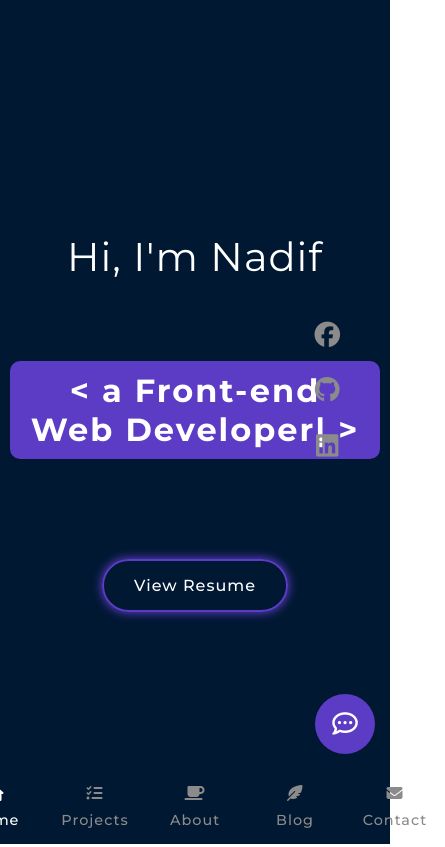
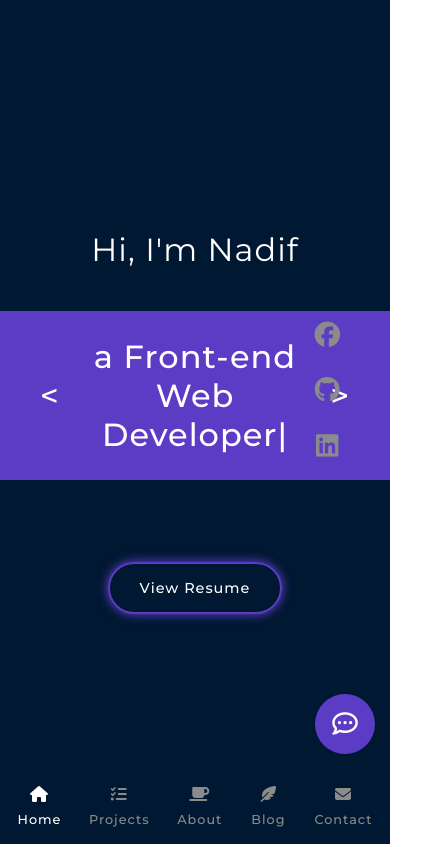
Before and after one commit to nadifalifahim/portfolio-client, a React (Create React App) app: page / in a window 390 px wide. Shown: the whole page, 445 px wide, since content can reach past the window. Built offline with nearby package versions, Linux system fonts and the light colour scheme.

Commit message:
Adds responsiveness

```diff
--- a/src/Pages/About/About.css
+++ b/src/Pages/About/About.css
@@ -94,3 +94,35 @@
   font-size: 1rem;
   text-align: center;
 }
+
+@media (max-width: 450px) {
+  .about-container {
+    justify-content: flex-start;
+    flex-direction: column;
+    padding: 30px 0 0;
+  }
+
+  .about-content {
+    width: 87%;
+  }
+
+  .about-image-container {
+    width: 150px;
+    border-radius: 50%;
+    border: 3px solid var(--color-purple);
+    transition: 0.3s all ease;
+    min-height: 150px;
+    box-shadow: 0 0 10px 1px var(--color-purple);
+  }
+
+  .about-details {
+    text-align: justify;
+    font-weight: 400;
+    font-size: 1.1rem;
+    line-height: 1.3;
+  }
+
+  .about-header {
+    font-size: 1.5rem;
+  }
+}
--- a/src/Pages/Home/Contact/Contact.css
+++ b/src/Pages/Home/Contact/Contact.css
@@ -45,13 +45,17 @@
   width: 50px;
 }
 
+.message-space {
+  margin: 10px 0;
+}
+
 .contact-form-content {
   width: 100%;
   letter-spacing: 1px;
 }
 
 .contact-form-content label {
-  margin-left: 10px;
+  margin: 10px 10px;
 }
 
 .contact-form-content textarea {
@@ -83,10 +87,48 @@
 }
 
 @media (max-width: 450px) {
+  .contact-container {
+    overflow-y: scroll;
+    display: flex;
+    align-items: flex-start;
+    justify-content: center;
+  }
+
+  .contact-content {
+    width: 90%;
+  }
+
   .contact-heading {
     font-size: 1.5rem;
     text-align: center;
-    margin: 50px 0;
+    margin: 30px 0;
+  }
+
+  .nameemail-container {
+    display: flex;
+    justify-content: space-between;
+    width: 100%;
+    align-items: center;
+    flex-direction: column;
+  }
+  .contact-form-content textarea {
+    width: 100%;
+    height: 200px;
+  }
+  .nameemail-space {
+    width: 0px;
+  }
+
+  .message-space {
+    margin: 2px 0;
+  }
+
+  .contact-form-container form input,
+  .contact-form-container form textarea {
+    padding: 15px 20px;
+
+    font-size: 1rem;
+    transition: 0.2s ease all;
   }
 }
 
--- a/src/Pages/Home/Contact/Contact.js
+++ b/src/Pages/Home/Contact/Contact.js
@@ -62,19 +62,18 @@ const Contact = () => {
               <form ref={form} onSubmit={handleContactSubmit}>
                 <div className="nameemail-container">
                   <div className="contact-form-content">
-                    <label>Name</label> <br />
+                    <label>Name</label>
                     <input type="text" name="name" />
                   </div>
                   <div className="nameemail-space"></div>
                   <div className="contact-form-content">
-                    <label>Email *</label> <br />
+                    <label>Email *</label>
                     <input type="text" name="email" required />
                   </div>
                 </div>
-                <br />
-                <br />
+                <div className="message-space"></div>
                 <div className="contact-form-content">
-                  <label>Message</label> <br />
+                  <label>Message</label>
                   <textarea name="message" className="form-text-area" />
                 </div>
                 <button type="submit" className="form-submit-button">
--- a/src/Pages/Home/Projects/ProjectLoader/ProjectLoader.css
+++ b/src/Pages/Home/Projects/ProjectLoader/ProjectLoader.css
@@ -23,3 +23,11 @@
     transform: scale(1);
   }
 }
+
+@media (max-width: 450px) {
+  .project-loader p {
+    margin: 15px 0;
+    font-size: 2rem;
+    font-weight: 400;
+  }
+}
--- a/src/Pages/Home/Projects/Projects.css
+++ b/src/Pages/Home/Projects/Projects.css
@@ -14,6 +14,7 @@
   text-align: center;
   margin: 50px 0 0;
   padding: 5px 30px;
+  border-radius: 5px;
 }
 
 .projects-content-container {
@@ -38,3 +39,13 @@
 .projects-content::-webkit-scrollbar-thumb:hover {
   background: var(--color-purple);
 }
+
+@media (max-width: 450px) {
+  .projects-header {
+    margin: 10px 0 0;
+    padding: 5px 30px;
+    border-radius: 5px;
+    font-weight: 500;
+    font-size: 1.5rem;
+  }
+}
--- a/src/Pages/Home/TopBanner/TopBanner.css
+++ b/src/Pages/Home/TopBanner/TopBanner.css
@@ -63,9 +63,57 @@
 }
 
 @media (max-width: 450px) {
-  .topbanner-subheading {
+  .topbanner-title-container {
+    display: flex;
+    align-items: center;
+    justify-content: center;
+    flex-direction: column;
+    text-align: center;
+    height: 100vh;
+  }
+
+  .topbanner-heading {
+    font-weight: 400;
     font-size: 2rem;
-    margin: 80px 10px 50px;
-    padding: 10px 20px;
+    letter-spacing: 1px;
+  }
+
+  .topbanner-subheading-container {
+    width: 100%;
+    min-height: 30vh;
+    display: flex;
+    align-items: center;
+    justify-content: center;
+  }
+
+  .topbanner-subheading-phone {
+    font-weight: 500;
+    font-size: 2rem;
+    letter-spacing: 1px;
+    margin: 20px auto;
+    background-color: var(--color-purple);
+    color: white;
+    padding: 10px 40px;
+    border-radius: 0;
+    width: 100%;
+    height: 20vh;
+    display: flex;
+    align-items: center;
+    justify-content: center;
+  }
+
+  .topbanner-buttons button {
+    padding: 15px 30px;
+    font-size: 0.9rem;
+    letter-spacing: 1px;
+    border: 2px solid var(--color-purple);
+    margin-top: 50px;
+    border-radius: 60px;
+    transition: 0.5s ease all;
+    box-shadow: 0 0 10px 1px var(--color-purple);
+  }
+
+  .topbanner-buttons button {
+    margin-top: 40px;
   }
 }
--- a/src/Pages/Home/TopBanner/TopBanner.js
+++ b/src/Pages/Home/TopBanner/TopBanner.js
@@ -3,13 +3,34 @@ import "./TopBanner.css";
 import Typical from "react-typical";
 import Fade from "react-reveal/Fade";
 import SocialIcons from "../../Shared/SocialIcons/SocialIcons";
+import { useEffect, useState } from "react/cjs/react.development";
 
 const TopBanner = () => {
+  const [isPhoneView, setIsPhoneView] = useState(false);
+
+  useEffect(() => {
+    if (window.innerWidth < 450) {
+      setIsPhoneView(true);
+    }
+  }, []);
+
   return (
     <div className="topbanner-container">
       <Fade>
         <div className="topbanner-title-container">
           <h1 className="topbanner-heading">Hi, I'm Nadif </h1>
+          <div className="topbanner-subheading-container">
+            {isPhoneView ? (
+              <h1 className="topbanner-subheading-phone">
+                &#60;{" "}
+                <Typical
+                  steps={["", 2500, `a Front-end Developer`, 5000]}
+                  loop={1}
+                  wrapper="span"
+                />{" "}
+                &#62;
+              </h1>
+            ) : (
               <h1 className="topbanner-subheading">
                 &#60;{" "}
                 <Typical
@@ -19,6 +40,8 @@ const TopBanner = () => {
                 />{" "}
                 &#62;
               </h1>
+            )}
+          </div>
           <SocialIcons />
           <div className="topbanner-buttons">
             <a
--- a/src/Pages/Shared/Loader/Loader.css
+++ b/src/Pages/Shared/Loader/Loader.css
@@ -14,3 +14,11 @@
   font-size: 2.5rem;
   transform: scale(1) translateY(0px);
 }
+
+@media (max-width: 450px) {
+  .loader h1 {
+    margin-bottom: 15px;
+    font-size: 2.2rem;
+    transform: scale(1) translateY(0px);
+  }
+}
--- a/src/Pages/Shared/Navbar/Navbar.css
+++ b/src/Pages/Shared/Navbar/Navbar.css
@@ -76,10 +76,27 @@
 }
 
 @media (max-width: 450px) {
+  .navbar-container {
+    height: 10vh;
+    bottom: 0;
+    left: 0;
+    z-index: 999;
+    display: flex;
+    justify-content: center;
+    width: 100%;
+  }
+  .navbar {
+    width: 100%;
+  }
+  .navbar ul {
+    display: flex;
+    justify-content: space-evenly;
+    width: 100%;
+  }
   .navbar li {
-    font-size: 0.9rem;
+    font-size: 0.8rem;
     letter-spacing: 1px;
-    padding: 10px 0px;
+    padding: 0px 0px;
   }
   .nav-link-active {
     transform: translateY(0px);
@@ -90,4 +107,17 @@
   .navbar li:hover {
     transform: translateY(0px);
   }
+  .nav-link {
+    min-width: fit-content;
+    min-height: 60px;
+    padding: 0px 10px;
+  }
+
+  .nav-link-active {
+    /* background-color: var(--color-purple); */
+    min-width: fit-content;
+    min-height: 60px;
+    width: 100%;
+    padding: 0px 10px;
+  }
 }
```
Lines whose indentation alone changed are shown as unchanged.
